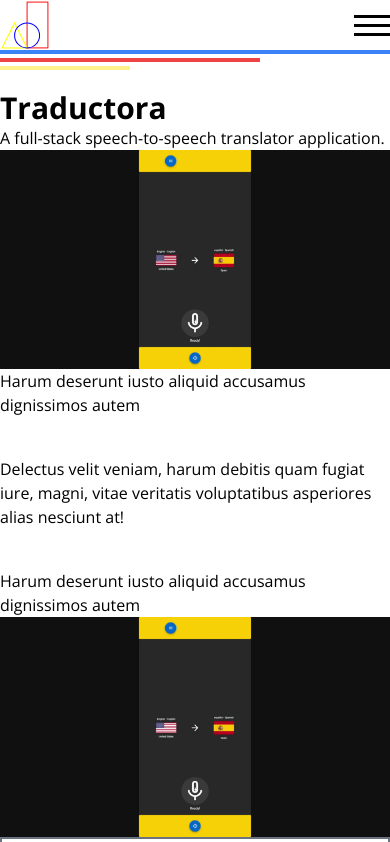
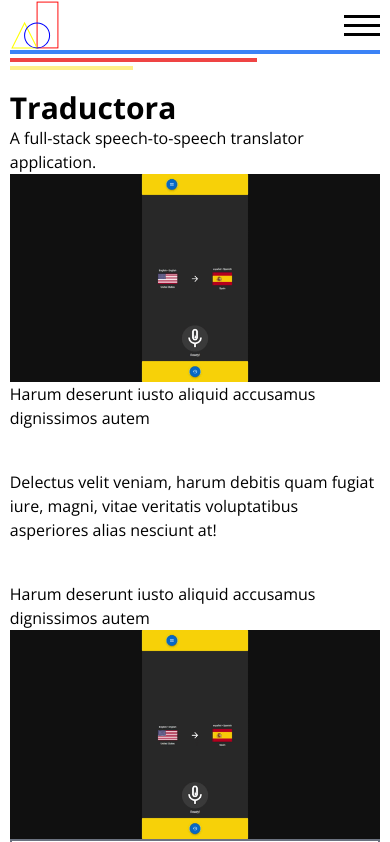
Before and after one commit to r0b4dams/portfolio, a Next.js app: page /projects/traductora in a window 390 px wide. Shown: the top 842 px of the page. Built offline with nearby package versions, Linux system fonts and the light colour scheme.

Commit message:
tweaked width on mobile

```diff
--- a/components/Layout.tsx
+++ b/components/Layout.tsx
@@ -8,7 +8,7 @@ const Layout: React.FC<{
 }> = ({ page }) => {
   return (
     <>
-      <div className='flex flex-col min-h-screen justify-between'>
+      <div className='flex flex-col min-h-screen justify-between w-[95%] m-auto lg:w-full'>
         <div>
           <Header />
           <main className='hide-scrollbar'>{page}</main>
```
